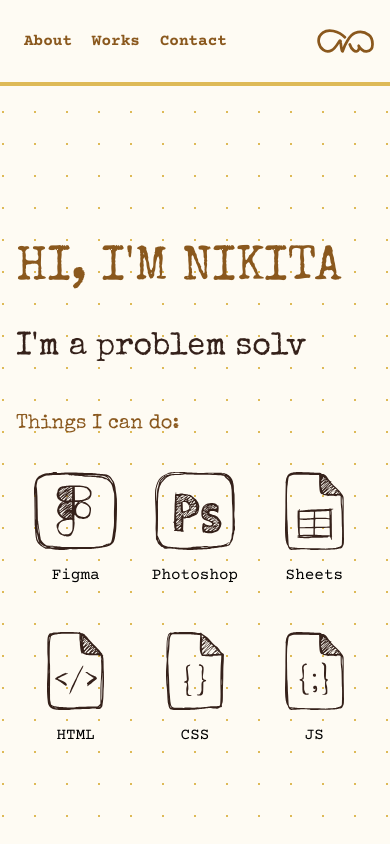
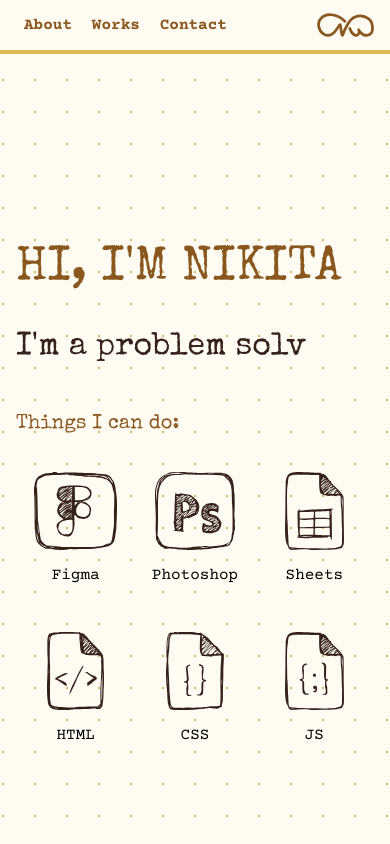
Before and after one commit to Nikita-W/UX_UI_HW, a plain HTML site: page UX_UI_HW_19/index19.html in a window 390 px wide. Shown: the top 844 px of the page. Drawn offline with nearby package versions, Linux system fonts and the light colour scheme; a web font is replaced by a local one.

Commit message:
Fixed mobile nav margin

```diff
--- a/UX_UI_HW_19/css/style19.css
+++ b/UX_UI_HW_19/css/style19.css
@@ -95,7 +95,7 @@
   justify-content: space-between;
   align-items: center;
   gap: 16px;
-  margin: 16px;
+  margin: 0 16px;
 }
 
 nav {
@@ -265,9 +265,9 @@
 /*               ///   ///   ///   ///   ///   ///   ///   ///   ///     */
 /*///////////////////////////////////////////////////////////////////////*/
 
-/*////////////////////////////////////*/
-/*   TABLET SM / SCREENS 600px & UP   */
-/*////////////////////////////////////*/
+/*///////////////////////////////////////////////////////////////////////*/
+/*   TABLET SM / SCREENS 600px & UP   ///   ///   ///   ///   ///   ///  */
+/*///////////////////////////////////////////////////////////////////////*/
 @media only screen and (min-width: 600px) {
   section .container,
   .navWrapper {
@@ -315,9 +315,9 @@
   }
 }
 
-/*////////////////////////////////////*/
-/*   TABLET LG / SCREENS 900px & UP   */
-/*////////////////////////////////////*/
+/*///////////////////////////////////////////////////////////////////////*/
+/*   TABLET LG / SCREENS 900px & UP   ///   ///   ///   ///   ///   ///  */
+/*///////////////////////////////////////////////////////////////////////*/
 @media only screen and (min-width: 900px) {
   section .container,
   .navWrapper {
@@ -383,9 +383,9 @@
   }
 }
 
-/*////////////////////////////////////*/
-/*   DESKTOP / SCREENS 1200px & UP    */
-/*////////////////////////////////////*/
+/*//////////////////////////////////////////////////////////////////////*/
+/*   DESKTOP / SCREENS 1200px & UP   ///   ///   ///   ///   ///   ///  */
+/*//////////////////////////////////////////////////////////////////////*/
 @media only screen and (min-width: 1200px) {
   section .container,
   .navWrapper {
```
